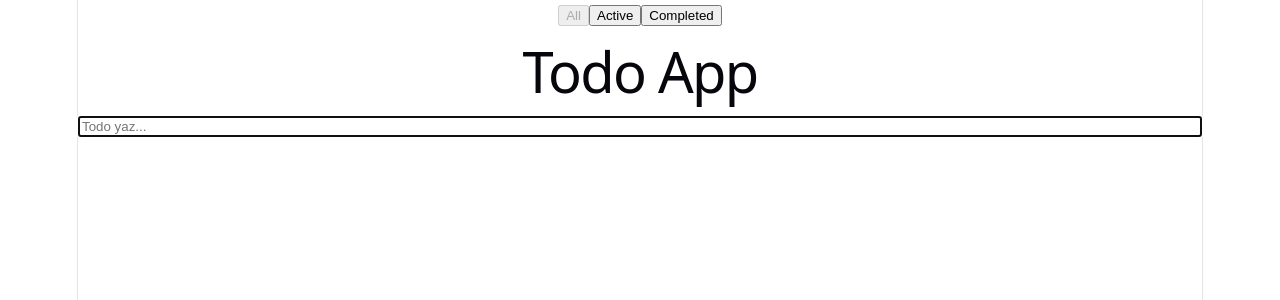
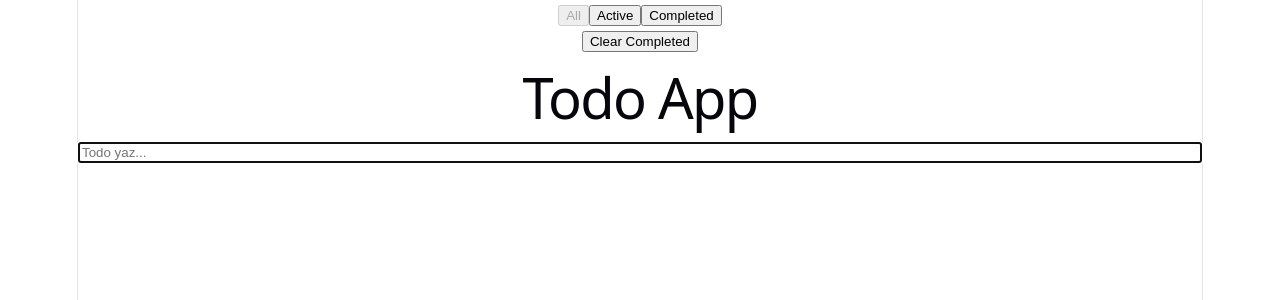
Before and after one commit to enesaygur/todo-react, a React (Vite) app in the folder todo-app/: page / in a window 1280 px wide. Shown: the top 300 px of the page. Built offline with nearby package versions, Linux system fonts and the light colour scheme.

Commit message:
add clear completed todos feature

```diff
--- a/todo-app/src/App.tsx
+++ b/todo-app/src/App.tsx
@@ -5,8 +5,16 @@ import useTodos from "./hooks/useTodos";
 
 function App() {
   const [title, setTitle] = useState("");
-  const { todos, addTodo, deleteTodo, toggleTodo, filter, setFilter, editTodo } =
-    useTodos();
+  const {
+    todos,
+    addTodo,
+    deleteTodo,
+    toggleTodo,
+    filter,
+    setFilter,
+    editTodo,
+    clearCompleted,
+  } = useTodos();
   const handleAddTodo = () => {
     addTodo(title);
     setTitle("");
@@ -30,6 +38,9 @@ function App() {
           Completed
         </button>
       </div>
+      <div>
+        <button onClick={clearCompleted}>Clear Completed</button>
+      </div>
       <h1>Todo App</h1>
       <TodoInput title={title} setTitle={setTitle} addTodo={handleAddTodo} />
       <TodoList
--- a/todo-app/src/hooks/useTodos.ts
+++ b/todo-app/src/hooks/useTodos.ts
@@ -45,6 +45,10 @@ function useTodos() {
     );
   };
 
+  const clearCompleted = () => {
+    setTodos(todos.filter((todo) => !todo.completed));
+  };
+
   useEffect(() => {
     localStorage.setItem("todos", JSON.stringify(todos));
   }, [todos]);
@@ -57,6 +61,7 @@ function useTodos() {
     filter,
     setFilter,
     editTodo,
+    clearCompleted,
   };
 }
 
```
